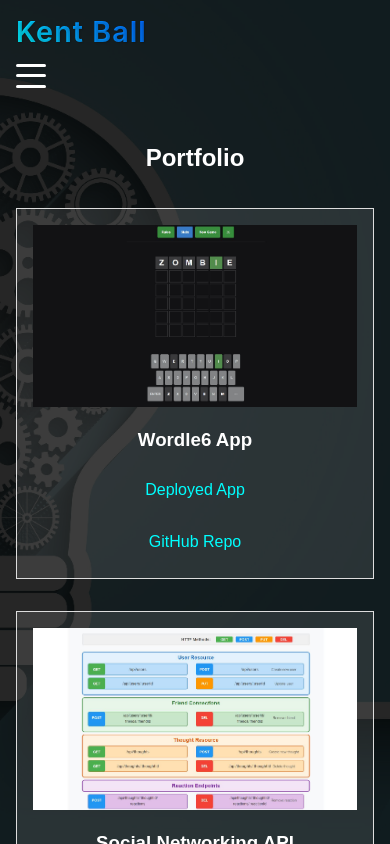
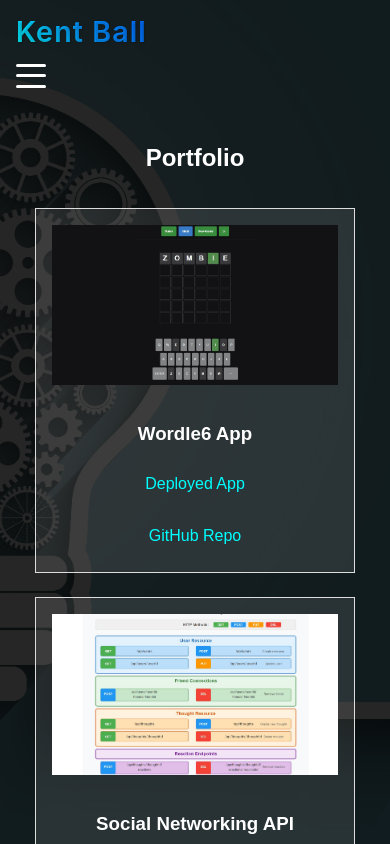
Before and after one commit to digitalscribe53/React-Portfolio, a React (Vite) app: page /portfolio in a window 390 px wide. Built offline with nearby package versions, Linux system fonts and the light colour scheme.

Commit message:
Styled profile page

```diff
--- a/src/App.css
+++ b/src/App.css
@@ -206,21 +206,36 @@ main {
 }
 
 /* Project Styles */
+.portfolio {
+    width: 100%;
+  }
+
   .projects-container {
     display: grid;
-  grid-template-columns: repeat(auto-fit, minmax(250px, 1fr));
-  grid-gap: 2rem;
+    grid-template-columns: repeat(auto-fill, minmax(240px, 1fr));
+    gap: 2rem;
+    width: 100%;
+    justify-content: center;
   }
 
   .project {
     border: 1px solid #ddd;
     padding: 1rem;
     background-color: rgba(255, 255, 255, 0.1);
+    height: 100%;
+    display: flex;
+    flex-direction: column;
+    transition: transform 0.3s ease, box-shadow 0.3s ease;
+  }
+
+  .project:hover {
+    transform: translateY(-5px);
+    box-shadow: 0 10px 20px rgba(0, 0, 0, 0.3);
   }
 
   .project-image-container {
     width: 100%;
-  padding-top: 56.25%;
+    padding-top: 56.25%; /* 16:9 Aspect Ratio */
     position: relative;
     overflow: hidden;
   }
@@ -232,11 +247,18 @@ main {
     width: 100%;
     height: 100%;
     object-fit: cover;
+    transition: transform 0.3s ease;
   }
 
-/* New styles for project details and links */
+  .project:hover .project-image {
+    transform: scale(1.05);
+  }
+
   .project-details {
     margin-top: 1rem;
+    display: flex;
+    flex-direction: column;
+    flex-grow: 1;
   }
 
   .project-details h3 {
@@ -248,7 +270,7 @@ main {
     display: flex;
     flex-direction: column;
     gap: 0.75rem;
-  margin-top: 1rem;
+    margin-top: auto;
   }
 
   .project-links a {
@@ -433,8 +455,6 @@ button:disabled {
   text-align: center;
 }
 
-/* Add these styles to your main CSS file */
-
 /* Hamburger Menu Styles */
 .hamburger-menu {
     display: none;
@@ -472,7 +492,22 @@ button:disabled {
     transform: translateY(-10px) rotate(-45deg);
   }
 
-  /* Updates for Mobile Responsiveness */
+  /* Responsive adjustments for projects */
+ @media (max-width: 768px) {
+    .projects-container {
+      grid-template-columns: repeat(auto-fill, minmax(200px, 1fr));
+      gap: 1.5rem;
+    }
+  }
+
+  @media (max-width: 480px) {
+    .projects-container {
+      grid-template-columns: 1fr;
+      max-width: 320px;
+      margin: 0 auto;
+    }
+  }
+
   @media (max-width: 768px) {
     /* Header and Navigation Mobile Styles */
     .header-content {
```
Lines whose indentation alone changed are shown as unchanged.
